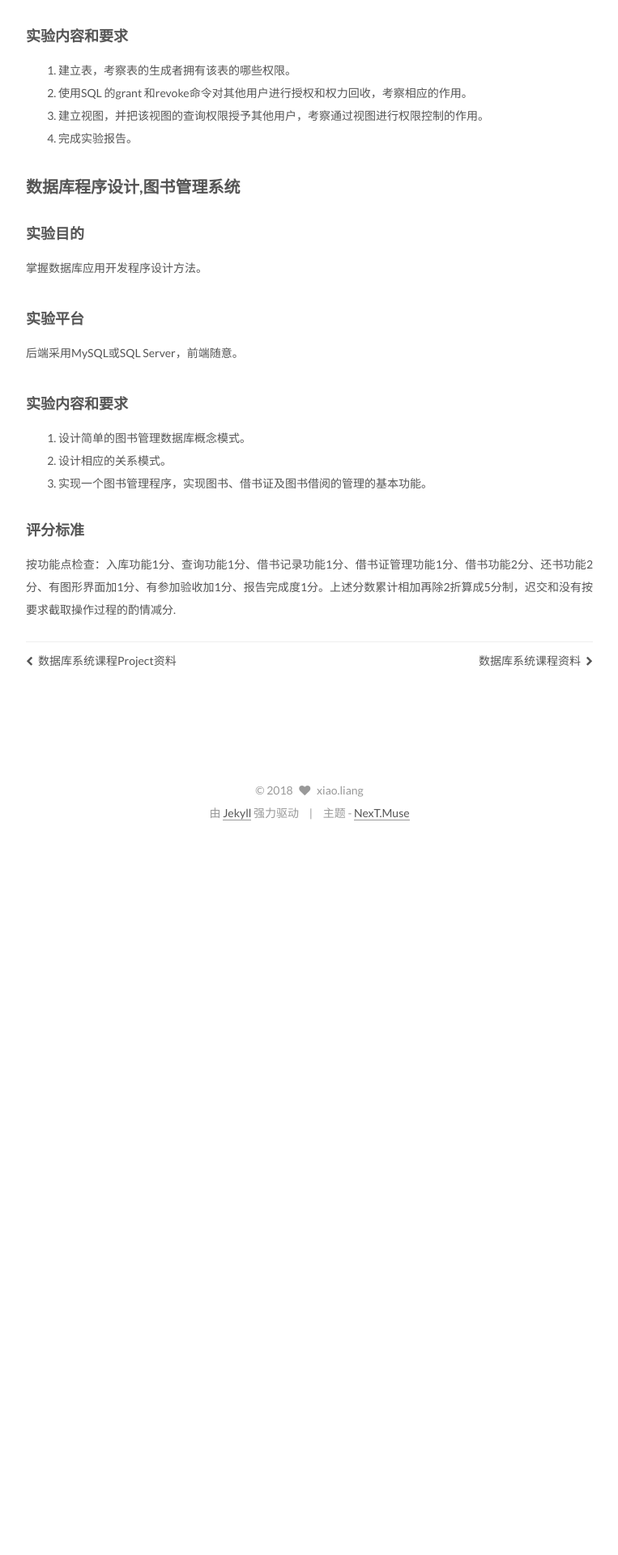
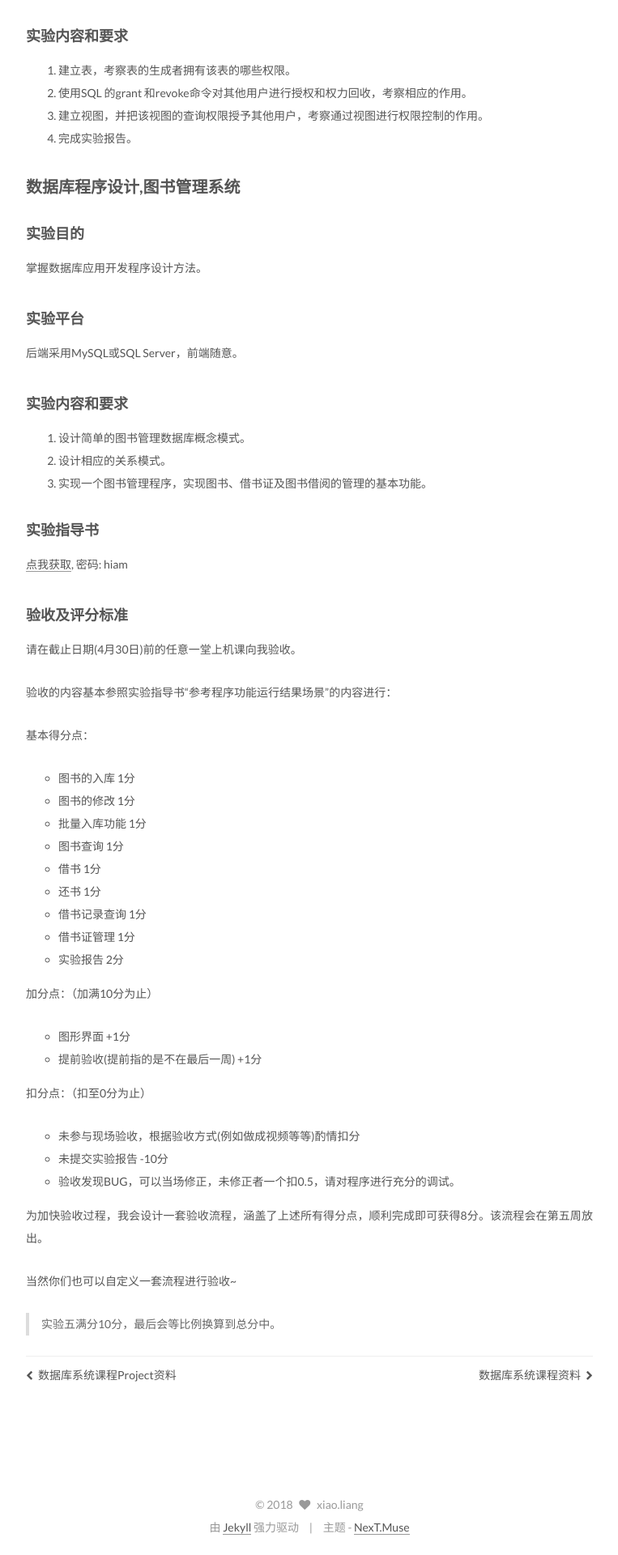
Before and after one commit to lostpigxx/old_repo, a Jekyll site: the page built from _posts/2018-03-13-DBCourse-lab-info.md, in a window 1280 px wide. Shown: the part 2065-3985 px from the top of the page at 81% size, without its empty margins (258-1021 px from the left). Built offline with Jekyll 4.4.1, drawn with Linux system fonts in a browser that asks for light colours; before the commit the page ends 3103 px from its top, so only the background shows below that.

Commit message:
NEW INFO

```diff
--- a/_posts/2018-03-13-DBCourse-lab-info.md
+++ b/_posts/2018-03-13-DBCourse-lab-info.md
@@ -91,6 +91,38 @@
 2.	设计相应的关系模式。
 3.	实现一个图书管理程序，实现图书、借书证及图书借阅的管理的基本功能。
 
-### 评分标准
+### 实验指导书
 
-按功能点检查：入库功能1分、查询功能1分、借书记录功能1分、借书证管理功能1分、借书功能2分、还书功能2分、有图形界面加1分、有参加验收加1分、报告完成度1分。上述分数累计相加再除2折算成5分制，迟交和没有按要求截取操作过程的酌情减分.
+[点我获取](https://pan.baidu.com/s/19dQUgp64QKlCyIlZQHnl1Q), 密码: hiam
+
+### 验收及评分标准
+
+请在截止日期(4月30日)前的任意一堂上机课向我验收。
+
+验收的内容基本参照实验指导书“参考程序功能运行结果场景”的内容进行：
+
+基本得分点：
+- 图书的入库 1分
+- 图书的修改 1分
+- 批量入库功能 1分
+- 图书查询 1分
+- 借书 1分
+- 还书 1分
+- 借书记录查询 1分
+- 借书证管理 1分
+- 实验报告 2分
+
+加分点：（加满10分为止）
+- 图形界面 +1分
+- 提前验收(提前指的是不在最后一周) +1分
+
+扣分点：（扣至0分为止）
+- 未参与现场验收，根据验收方式(例如做成视频等等)酌情扣分
+- 未提交实验报告 -10分
+- 验收发现BUG，可以当场修正，未修正者一个扣0.5，请对程序进行充分的调试。
+
+为加快验收过程，我会设计一套验收流程，涵盖了上述所有得分点，顺利完成即可获得8分。该流程会在第五周放出。
+
+当然你们也可以自定义一套流程进行验收~
+
+> 实验五满分10分，最后会等比例换算到总分中。
```
Also changed, not shown: _posts/2018-03-12-DBCourse-course-info.md (+3 -3 lines).
